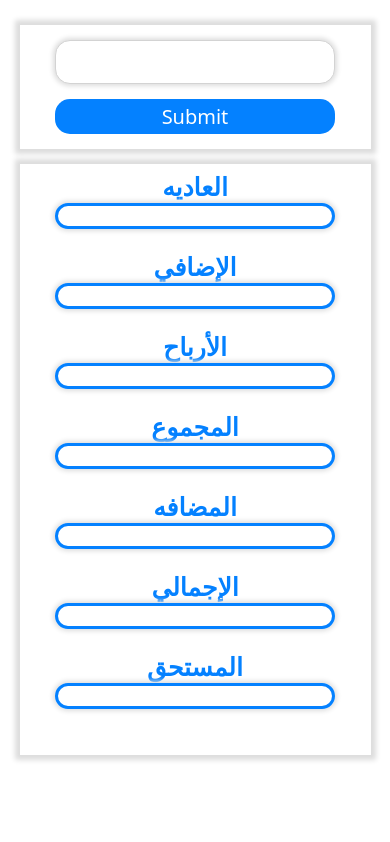
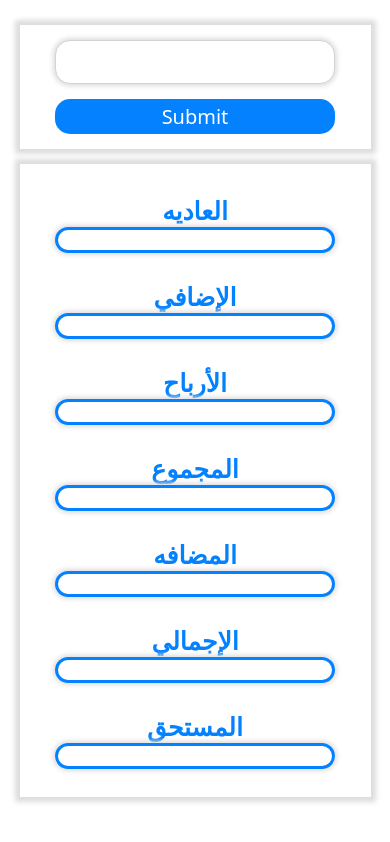
Before and after one commit to moamen-yasser/impostoj, a plain HTML site: page index.html in a window 390 px wide. Drawn offline with Linux system fonts and the light colour scheme.

Commit message:
impostoj

```diff
--- a/style.css
+++ b/style.css
@@ -139,8 +139,8 @@ body{
     }
     .longgform2{
         width: 100%;
-        height: 70vh;
-        padding: 10px 162px;
+        height: 75vh;
+        padding: 0px 162px;
     }
     .longgform2 h4{
         margin-top: -70px;
@@ -155,9 +155,8 @@ body{
         flex-direction: column;
         justify-content:center;
         align-content: center;
-        margin-bottom: 35px;
-        margin-top: -5px;
-    }
+        margin: 18px 0;
+        }
     .c1 label{
         margin-bottom: 70px;
         font-size: 25px;
```
